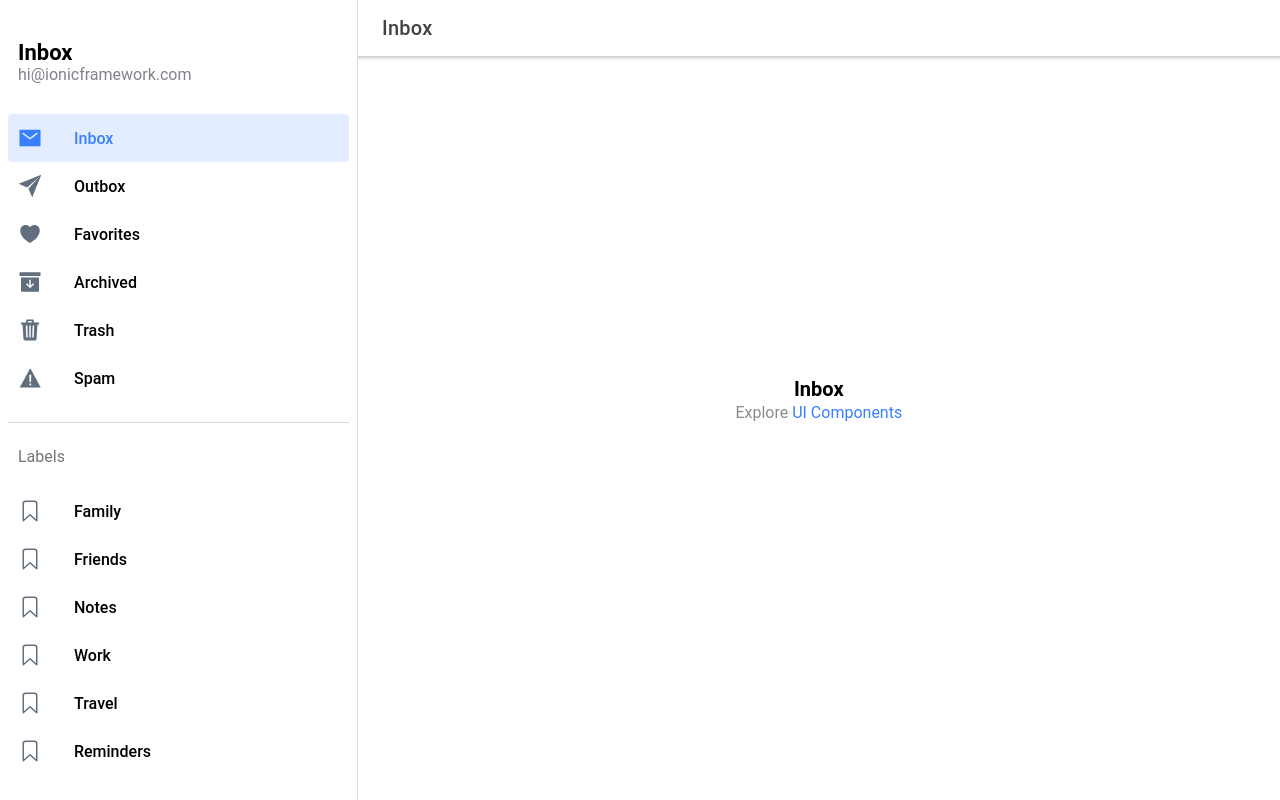
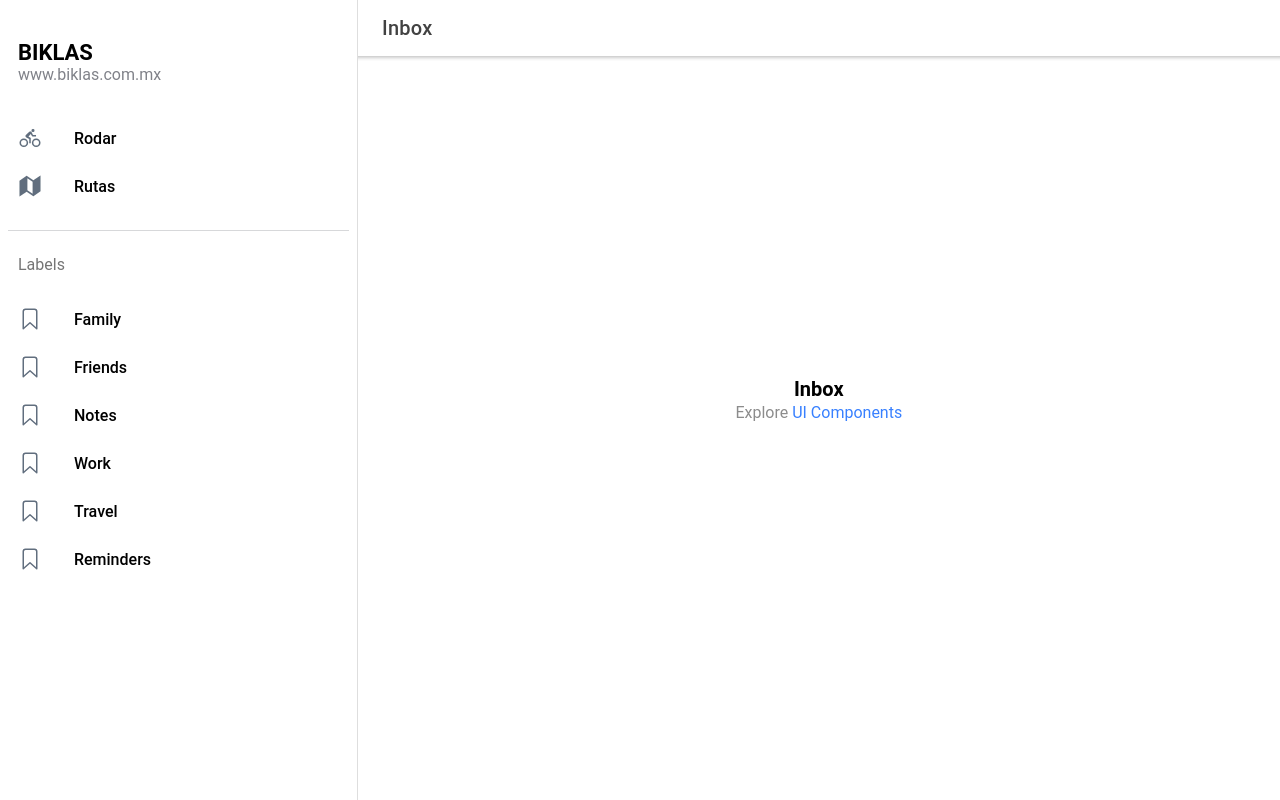
Before and after one commit to PatataSniper/Biklas, a React (Create React App) app: page /page/Inbox in a window 1280 px wide. Built offline with nearby package versions, Linux system fonts and the light colour scheme.

Commit message:
Limpié el menú lateral

```diff
--- a/src/components/Menu.tsx
+++ b/src/components/Menu.tsx
@@ -12,7 +12,7 @@ import {
 
 import React from 'react';
 import { useLocation } from 'react-router-dom';
-import { archiveOutline, archiveSharp, bookmarkOutline, heartOutline, heartSharp, mailOutline, mailSharp, paperPlaneOutline, paperPlaneSharp, trashOutline, trashSharp, warningOutline, warningSharp } from 'ionicons/icons';
+import { bicycleSharp, bookmarkOutline, mapOutline, mapSharp} from 'ionicons/icons';
 import './Menu.css';
 
 interface AppPage {
@@ -24,40 +24,16 @@ interface AppPage {
 
 const appPages: AppPage[] = [
   {
-    title: 'Inbox',
-    url: '/page/Inbox',
-    iosIcon: mailOutline,
-    mdIcon: mailSharp
+    title: 'Rodar',
+    url: '/page/Rutas',
+    iosIcon: bicycleSharp,
+    mdIcon: bicycleSharp
   },
   {
-    title: 'Outbox',
-    url: '/page/Outbox',
-    iosIcon: paperPlaneOutline,
-    mdIcon: paperPlaneSharp
-  },
-  {
-    title: 'Favorites',
-    url: '/page/Favorites',
-    iosIcon: heartOutline,
-    mdIcon: heartSharp
-  },
-  {
-    title: 'Archived',
-    url: '/page/Archived',
-    iosIcon: archiveOutline,
-    mdIcon: archiveSharp
-  },
-  {
-    title: 'Trash',
-    url: '/page/Trash',
-    iosIcon: trashOutline,
-    mdIcon: trashSharp
-  },
-  {
-    title: 'Spam',
-    url: '/page/Spam',
-    iosIcon: warningOutline,
-    mdIcon: warningSharp
+    title: 'Rutas',
+    url: '/page/Rutas',
+    iosIcon: mapSharp,
+    mdIcon: mapSharp
   }
 ];
 
@@ -70,8 +46,8 @@ const Menu: React.FC = () => {
     <IonMenu contentId="main" type="overlay">
       <IonContent>
         <IonList id="inbox-list">
-          <IonListHeader>Inbox</IonListHeader>
-          <IonNote>hi@ionicframework.com</IonNote>
+          <IonListHeader>BIKLAS</IonListHeader>
+          <IonNote>www.biklas.com.mx</IonNote>
           {appPages.map((appPage, index) => {
             return (
               <IonMenuToggle key={index} autoHide={false}>
```
